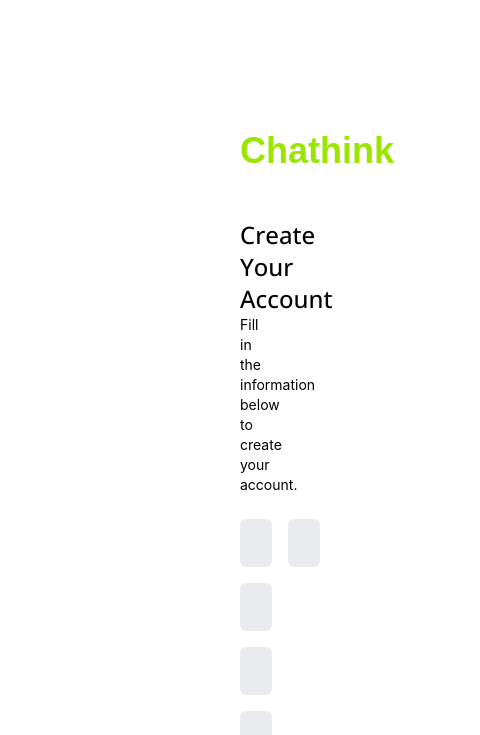
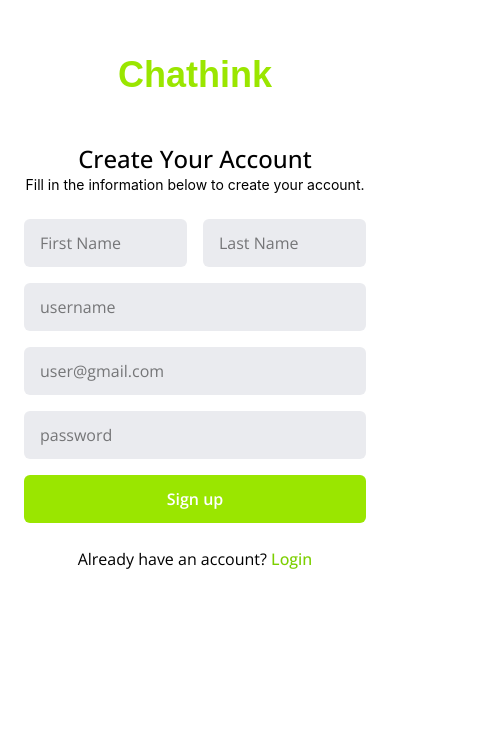
Before and after one commit to faturrahman04/chat-app-client, a React (Vite) app: page /register in a window 390 px wide. Shown: the part 109-844 px from the top of the page, 480 px wide, since content can reach past the window. Built offline with nearby package versions, Linux system fonts and the light colour scheme; a web font is replaced by a local one.

Commit message:
style: responsive form

```diff
--- a/src/features/auth/FormLayout.tsx
+++ b/src/features/auth/FormLayout.tsx
@@ -10,7 +10,12 @@
     { children, className, handleSubmitForm }: FormLayoutProps
 ) => {
     return (
-        <form method="POST" onSubmit={handleSubmitForm} className={`w-[30%] p-6 font-open-sans ${className}`}>
+        <form method="POST" onSubmit={handleSubmitForm}
+            className={`
+                w-full p-6 font-open-sans ${className}
+                sm:w-[80%]
+            `}
+            >
             {children}
         </form>
     )
--- a/src/layouts/AuthLayout.tsx
+++ b/src/layouts/AuthLayout.tsx
@@ -32,7 +32,8 @@
         : "Login"
 
     return (
-        <div className="h-dvh p-60">
+        <div className="h-dvh p-0 flex justify-center items-center">
+            <div>
                 <h1 className="font-playwrite-nz-basic font-semibold text-lime-400 text-4xl text-center">Chathink</h1>
 
                 <p className="text-black text-2xl font-open-sans font-medium text-center mt-12">{title}</p>
@@ -43,7 +44,7 @@
                 </div>
 
                 <p className="font-open-sans text-center">{linkDetail}<Link to={redirect} className="text-lime-500 font-medium hover:underline"> {link}</Link></p>
-
+            </div>
         </div>
     )
 }
```
Lines whose indentation alone changed are shown as unchanged.
